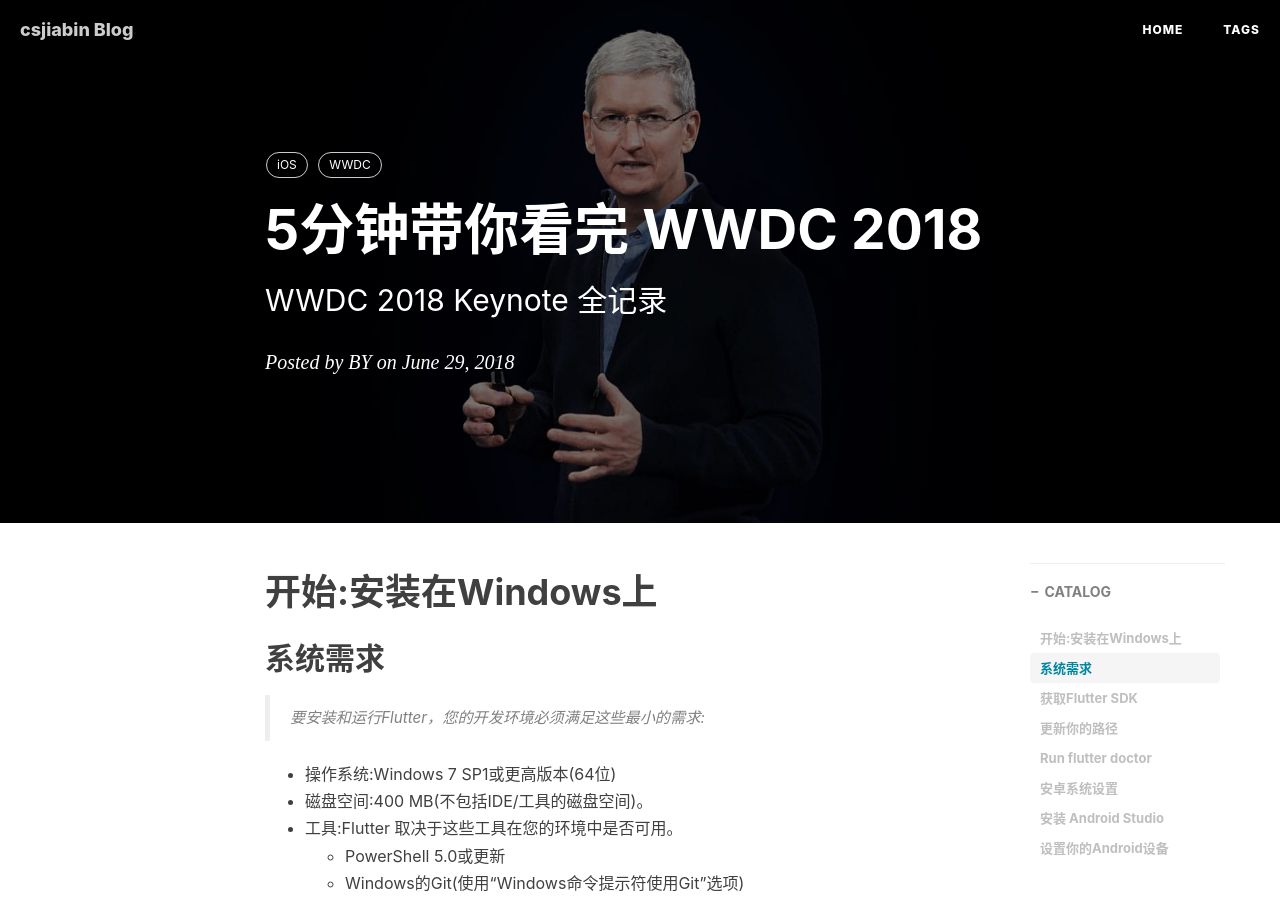
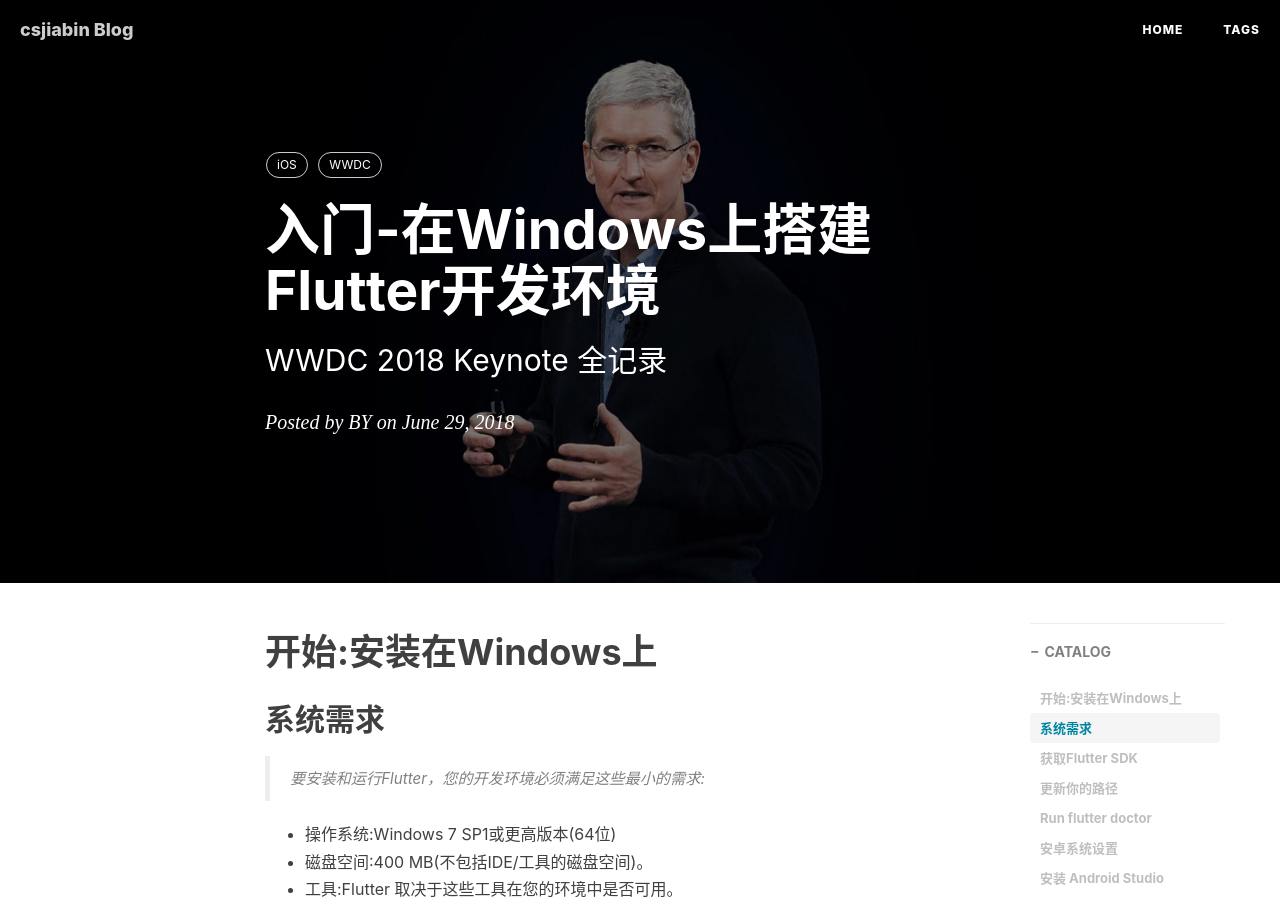
Before and after one commit to lintingjie/csjiabin.github.io, a Jekyll site: the page built from _posts/2018-06-29-Flutter-安装windows.md, in a window 1280 px wide and 900 px high. Built offline with Jekyll 4.4.1, drawn with Linux system fonts in a browser that asks for light colours; nearby versions of some CDN libraries; comment, search, counter and statistics services are not loaded.

Commit message:
Update 2018-06-29-Flutter-安装windows.md

```diff
--- a/_posts/2018-06-29-Flutter-安装windows.md
+++ b/_posts/2018-06-29-Flutter-安装windows.md
@@ -1,6 +1,6 @@
 ---
 layout:     post
-title:      5分钟带你看完 WWDC 2018
+title:      入门-在Windows上搭建Flutter开发环境
 subtitle:   WWDC 2018 Keynote 全记录
 date:       2018-06-29
 author:     BY
```
